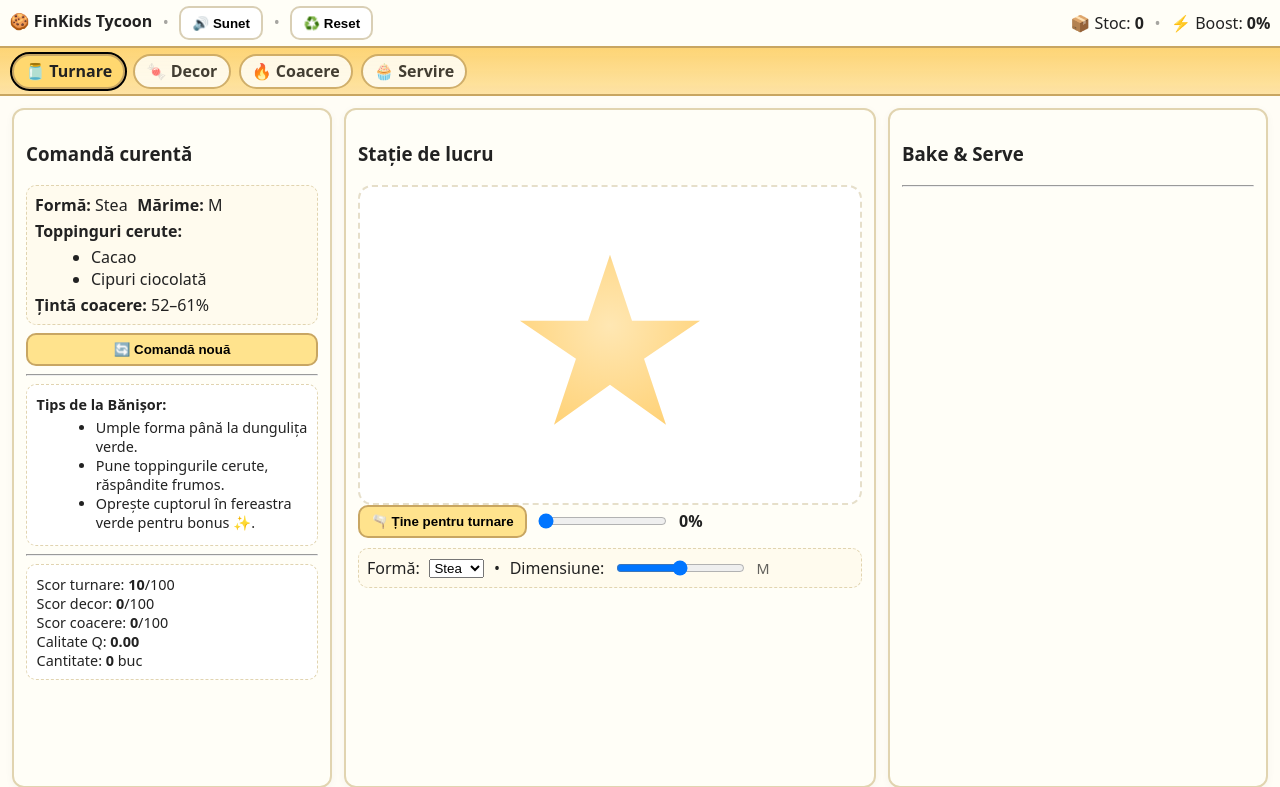
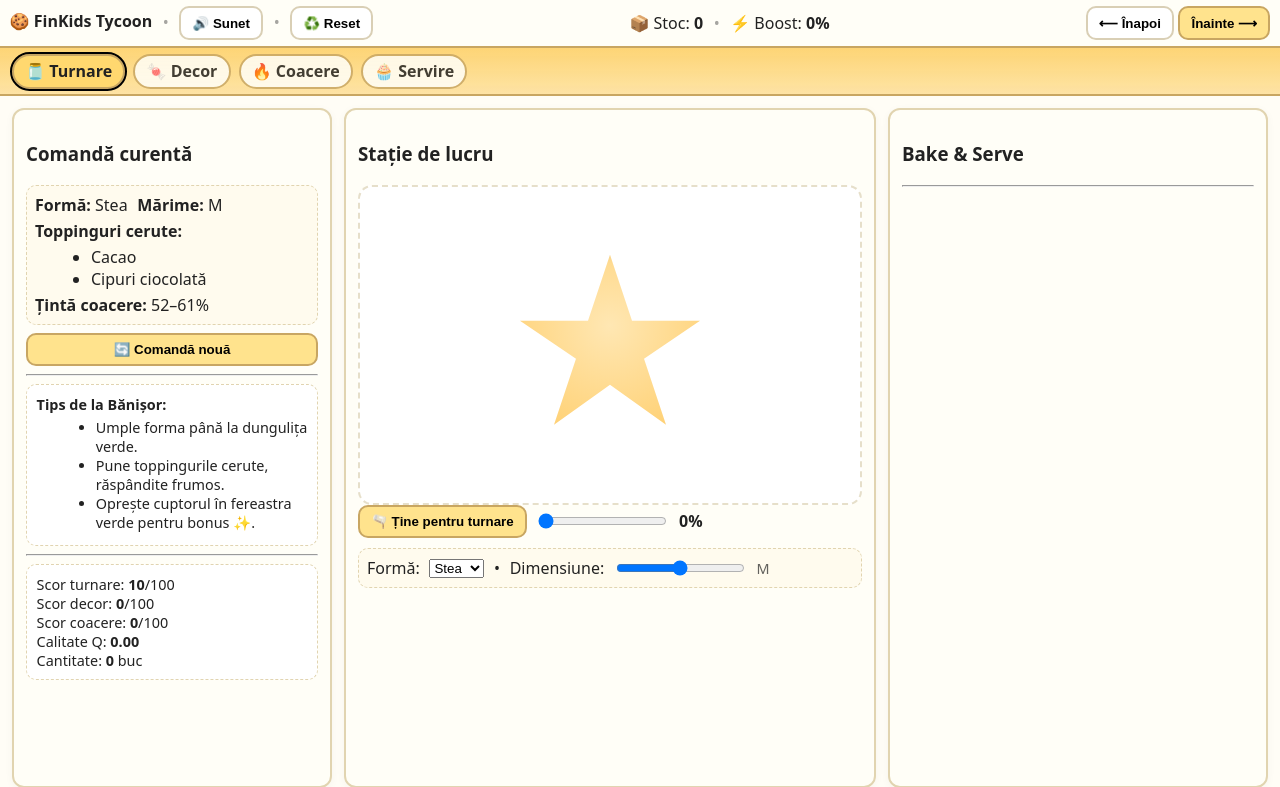
Before and after one commit to petreaioana/banisor, a PHP site: page /game.php in a window 1280 px wide. Shown: the top 787 px of the page. Run offline with PHP 8.4, Linux system fonts and the light colour scheme; data that the repository does not hold is empty.

Commit message:
Update game.php

```diff
--- a/game.php
+++ b/game.php
@@ -256,6 +256,10 @@ fk_boot();
       📦 Stoc: <b id="g-stock">0</b>
       <span class="sep">•</span>
       ⚡ Boost: <b id="g-boost">0%</b>
+    </div>
+      <div class="right">
+      <button id="btn-prev" class="btn secondary">⟵ Înapoi</button>
+      <button id="btn-next" class="btn">Înainte ⟶</button>
     </div>
   </header>
 
```
